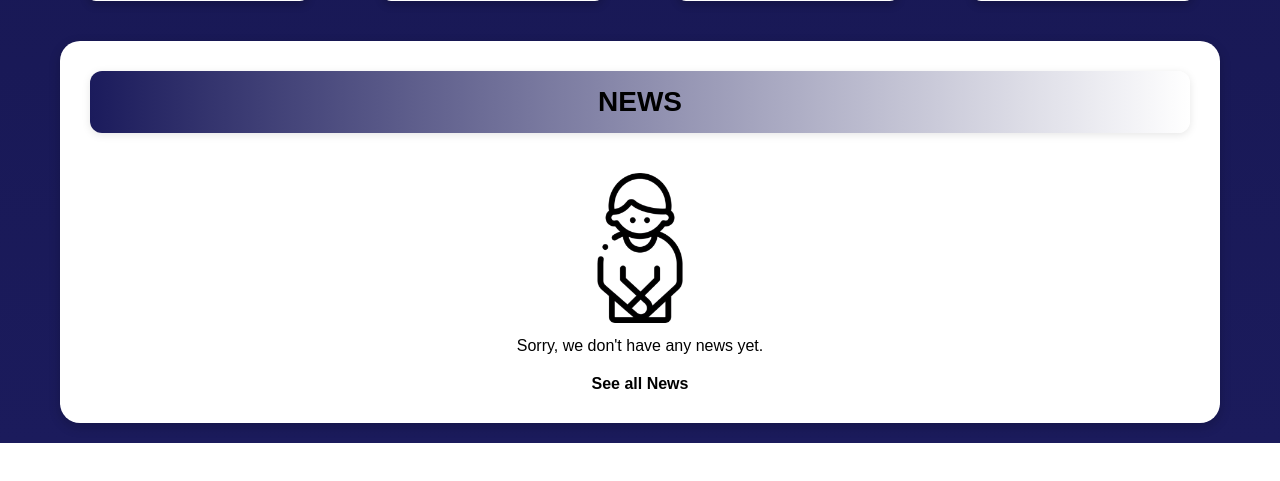
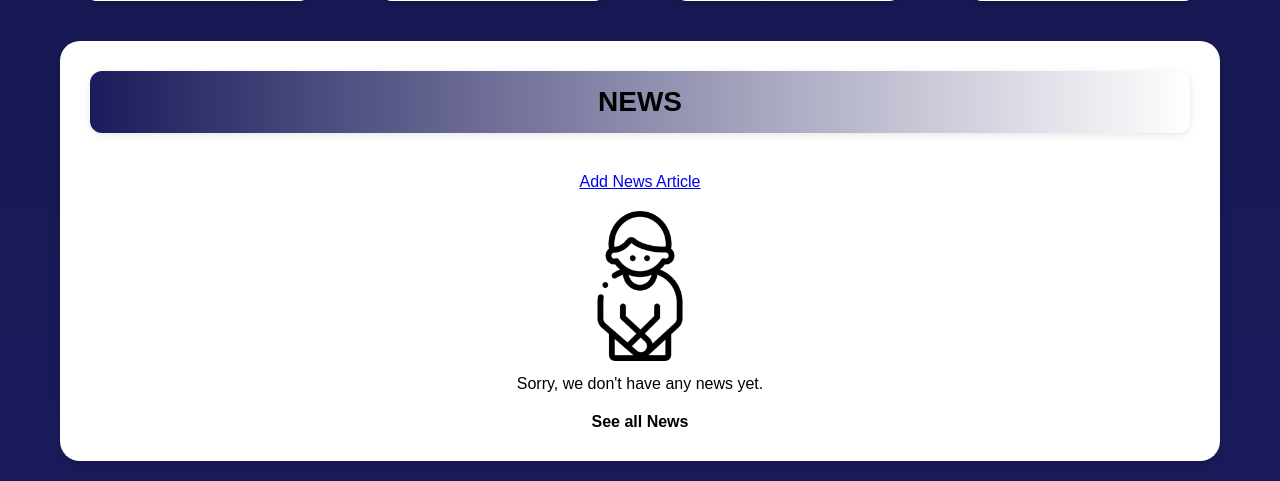
Before and after one commit to CarXpert/Car-Xpert, a Django app: page / in a window 1280 px wide. Shown: the part 4168-4649 px from the top of the page. Before the commit the page ends 4611 px from the top, so only its background shows below. Run offline with Django 5.2, Linux system fonts and the light colour scheme; the visitor is signed in with stand-in values (Sample User, id 1); data comes from the database, SQL or seed files in the repository; data that the repository does not hold is empty.

Commit message:
Fixing Queryset news problem

```diff
--- a/main/templates/main.html
+++ b/main/templates/main.html
@@ -229,14 +229,6 @@
                 </form>
             </div>
 
-            {% comment %} <!-- Admin-only: Add Car Button -->
-            {% if user.is_staff %}
-                <div>
-                    <a href="{% url 'admin:add_car' %}" class="btn btn-primary">Add New Car</a>
-                </div>
-            {% endif %}
-        </div> {% endcomment %}
-
         <!-- Car Grid Section -->
         <div class="car-grid">
             {% for car in cars|slice:":40" %}
@@ -276,6 +268,20 @@
                 {% endfor %}
             </div>
 
+            <!-- Admin-only: Manage News Options -->
+            {% if user.is_staff %}
+                <div style="text-align: center; margin-top: 20px;">
+                    <a href="{% url 'news:create_article' %}" class="btn btn-success">Add News Article</a>
+                </div>
+                <div style="text-align: center; margin-top: 20px;">
+                    {% for article in other_articles %}
+                        <div>
+                            <a href="{% url 'news:edit_article' article.id %}" class="btn btn-warning">Edit</a>
+                        </div>
+                    {% endfor %}
+                </div>
+            {% endif %}
+
             <!-- Fallback message if no news exists -->
             {% if news|length == 0 %}
             <div class="no-news">
--- a/main/views.py
+++ b/main/views.py
@@ -2,17 +2,17 @@
 from django.shortcuts import render, get_object_or_404
 from cars.models import Car
 from wishlist.models import Wishlist
-from news.models import NewsArticle  # Import model NewsArticle
+from news.models import NewsArticle
 
 def show_main(request):
     cars = Car.objects.all()
     news = NewsArticle.objects.all().order_by('-published_date')[:3]  # Ambil berita terbaru, maksimal 3 berita
     context = {
         'cars': cars,
-        'news': news,  # Tambahkan news ke context
+        'news': news,
         'user': request.user
     }
-    return render(request, 'main.html', context)  # Render ke 'main/main.html'
+    return render(request, 'main.html', context)
 
 def car_detail(request, car_id):
     car = Car.objects.get(pk=car_id)
--- a/news/templates/news_article_list.html
+++ b/news/templates/news_article_list.html
@@ -79,8 +79,8 @@
     <div class="container">
         <!-- Grid of articles -->
         <div class="article-grid">
-            {% if other_articles %}
-                {% for article in other_articles %}
+            {% if articles %}
+                {% for article in articles %}
                 <div class="article-card">
                     {% if article.image %}
                         <img src="{{ article.image.url }}" alt="{{ article.title }}">
```
Also changed, not shown: news/views.py (+3 -7 lines).
